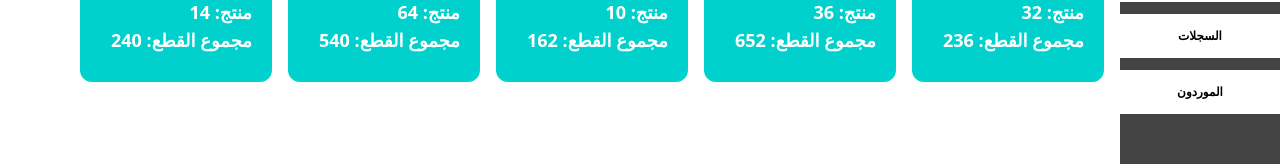
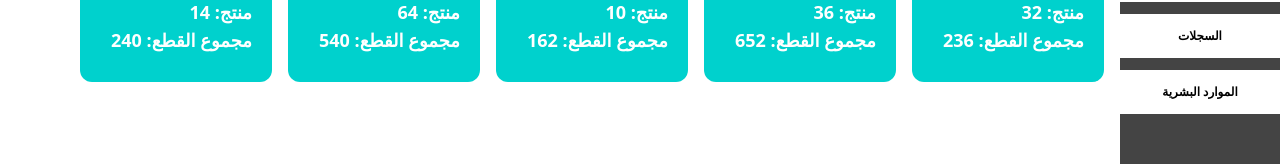
Before and after one commit to aliShouman0/electro-sat, a React (Create React App) app in the folder electro-sat/: page /stock in a window 1280 px wide. Shown: the part 306-470 px from the top of the page. Built offline with nearby package versions, Linux system fonts and the light colour scheme.

Commit message:
Frontend:Adding HR Path

```diff
--- a/electro-sat/src/App.js
+++ b/electro-sat/src/App.js
@@ -9,6 +9,7 @@ import Category from "./pages/Category/Category";
 import Creditors from "./pages/Creditors/Creditors";
 import Layout from "./Layout/Layout";
 import Records from "./pages/Records/Records";
+import HR from "./pages/HR/HR";
 
 function App() {
   return (
@@ -73,6 +74,14 @@ function App() {
               </Layout>
             }
           />
+          <Route
+            path={"/hr"}
+            element={
+              <Layout>
+                <HR />
+              </Layout>
+            }
+          />
         </Routes>
       </BrowserRouter>
     </>
--- a/electro-sat/src/components/SideBar/SideBar.jsx
+++ b/electro-sat/src/components/SideBar/SideBar.jsx
@@ -37,9 +37,9 @@ function SideBar() {
               السجلات
             </p>
           </NavLink>
-          <NavLink to={"/login"}>
+          <NavLink to={"/hr"}>
             <p className="w-full h-11  mb-3 flex items-center justify-center  hover:opacity-80 ">
-              الموردون
+            الموارد البشرية
             </p>
           </NavLink>
         </div>
```
